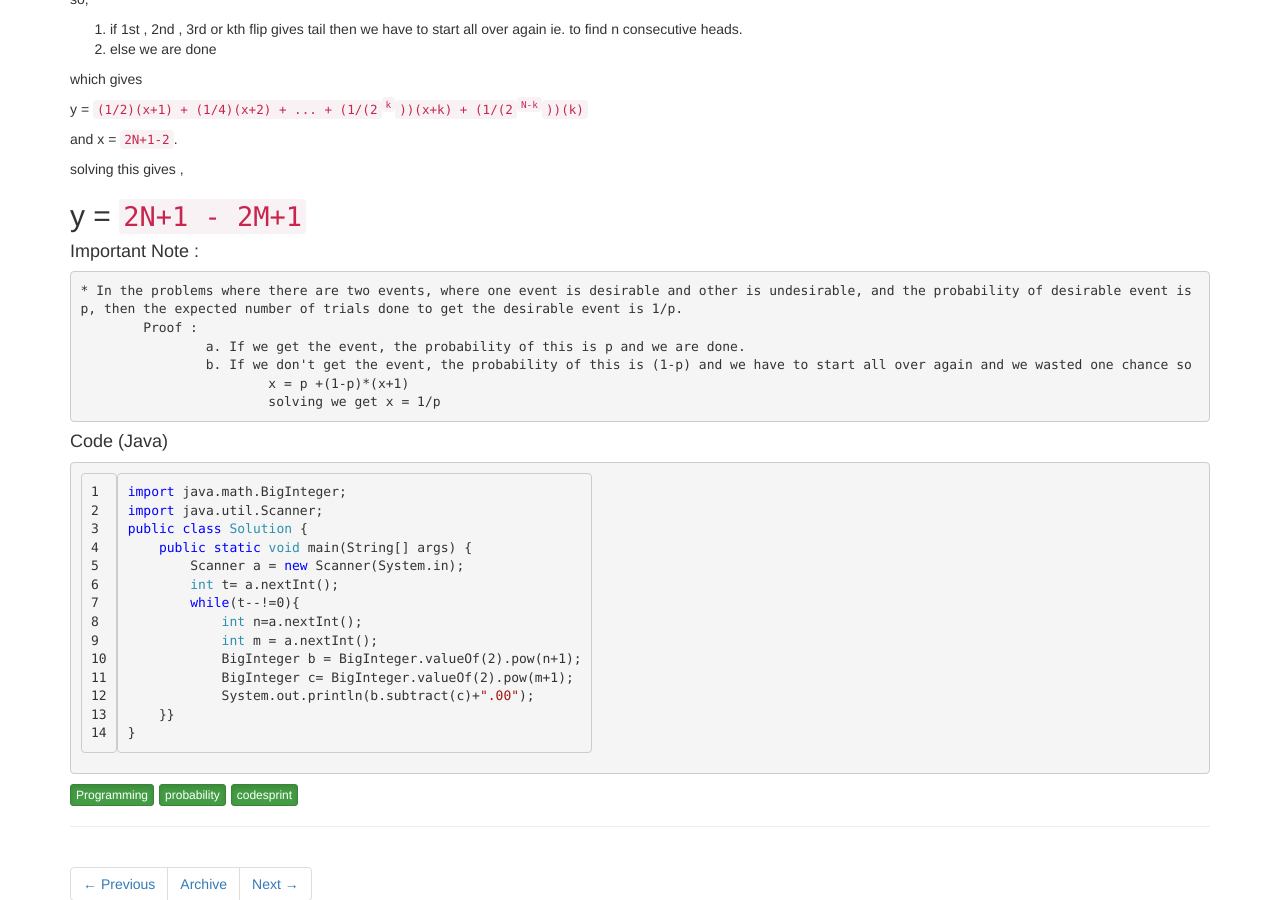
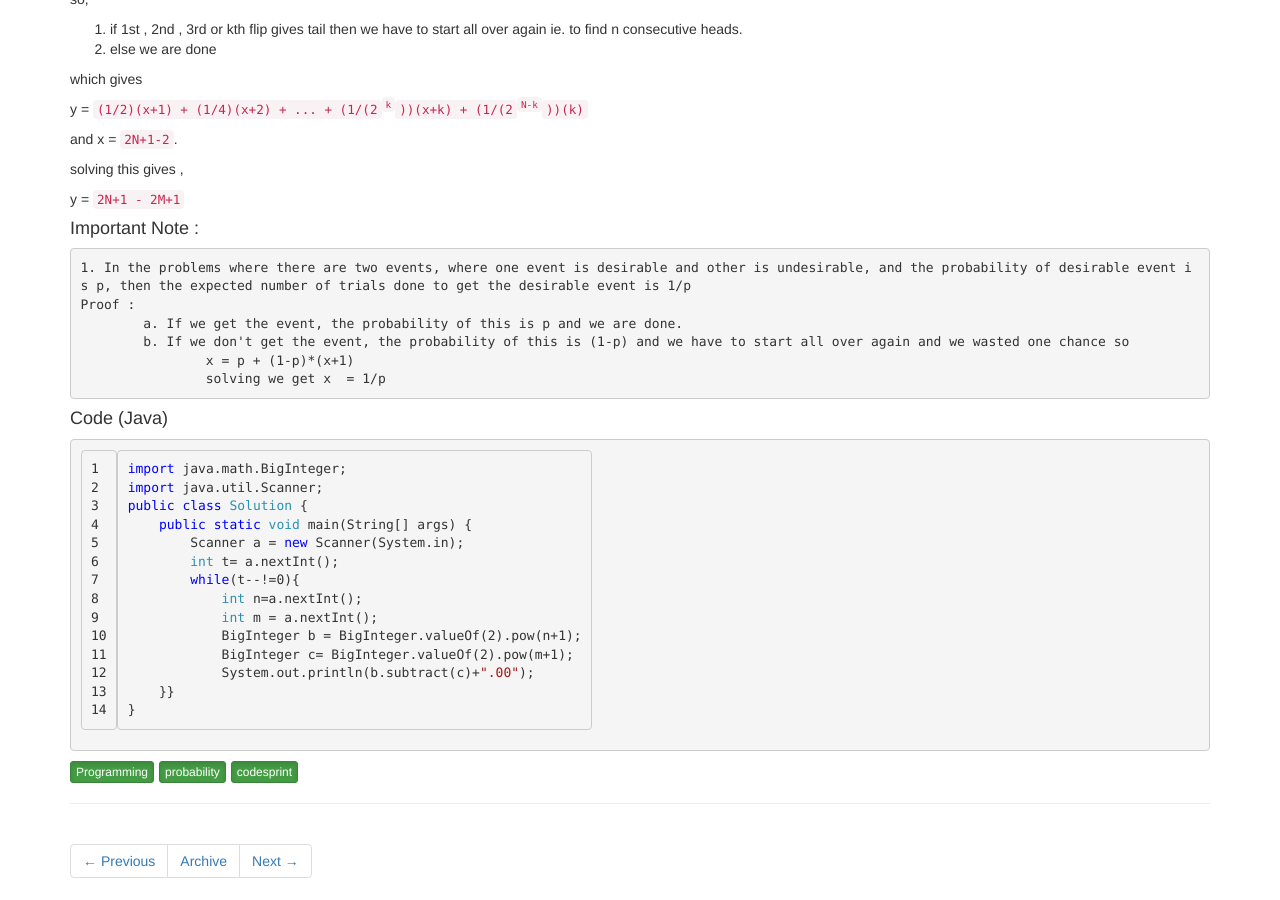
Before and after one commit to aakash01/aakash01.github.io, a Jekyll site: the page built from _posts/2014-03-15-coin-tosses.md, in a window 1280 px wide and 900 px high, scrolled down 1567 px. Built offline with Jekyll 4.4.1, drawn with Linux system fonts in a browser that asks for light colours; nearby versions of some CDN libraries; library files that are not in the unit come from our copies.

Commit message:
fixed markdown errors

```diff
--- a/_posts/2014-03-15-coin-tosses.md
+++ b/_posts/2014-03-15-coin-tosses.md
@@ -108,16 +108,14 @@
 solving this gives ,
 
 y = `2N+1 - 2M+1`
--------
 
 ####Important Note :
-	* In the problems where there are two events, where one event is desirable and other is undesirable, and the probability of desirable event is p, then the expected number of trials done to get the desirable event is 1/p.
-		Proof :
-			a. If we get the event, the probability of this is p and we are done.
-			b. If we don't get the event, the probability of this is (1-p) and we have to start all over again and we wasted one chance so
-				x = p +(1-p)*(x+1)
-				solving we get x = 1/p
-
+	1. In the problems where there are two events, where one event is desirable and other is undesirable, and the probability of desirable event is p, then the expected number of trials done to get the desirable event is 1/p
+	Proof :
+		a. If we get the event, the probability of this is p and we are done.
+		b. If we don't get the event, the probability of this is (1-p) and we have to start all over again and we wasted one chance so
+			x = p + (1-p)*(x+1)
+			solving we get x  = 1/p
 
 
 
```
